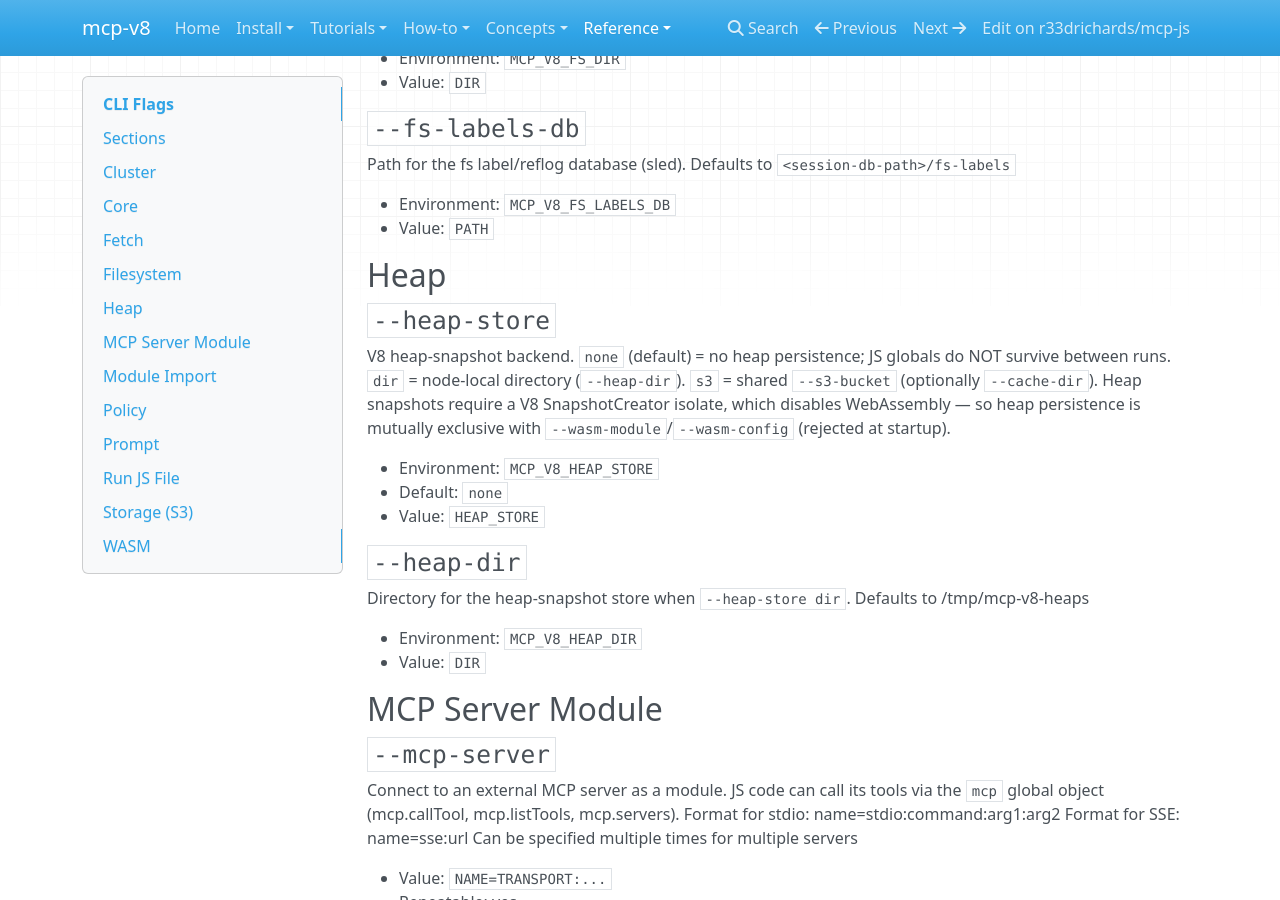
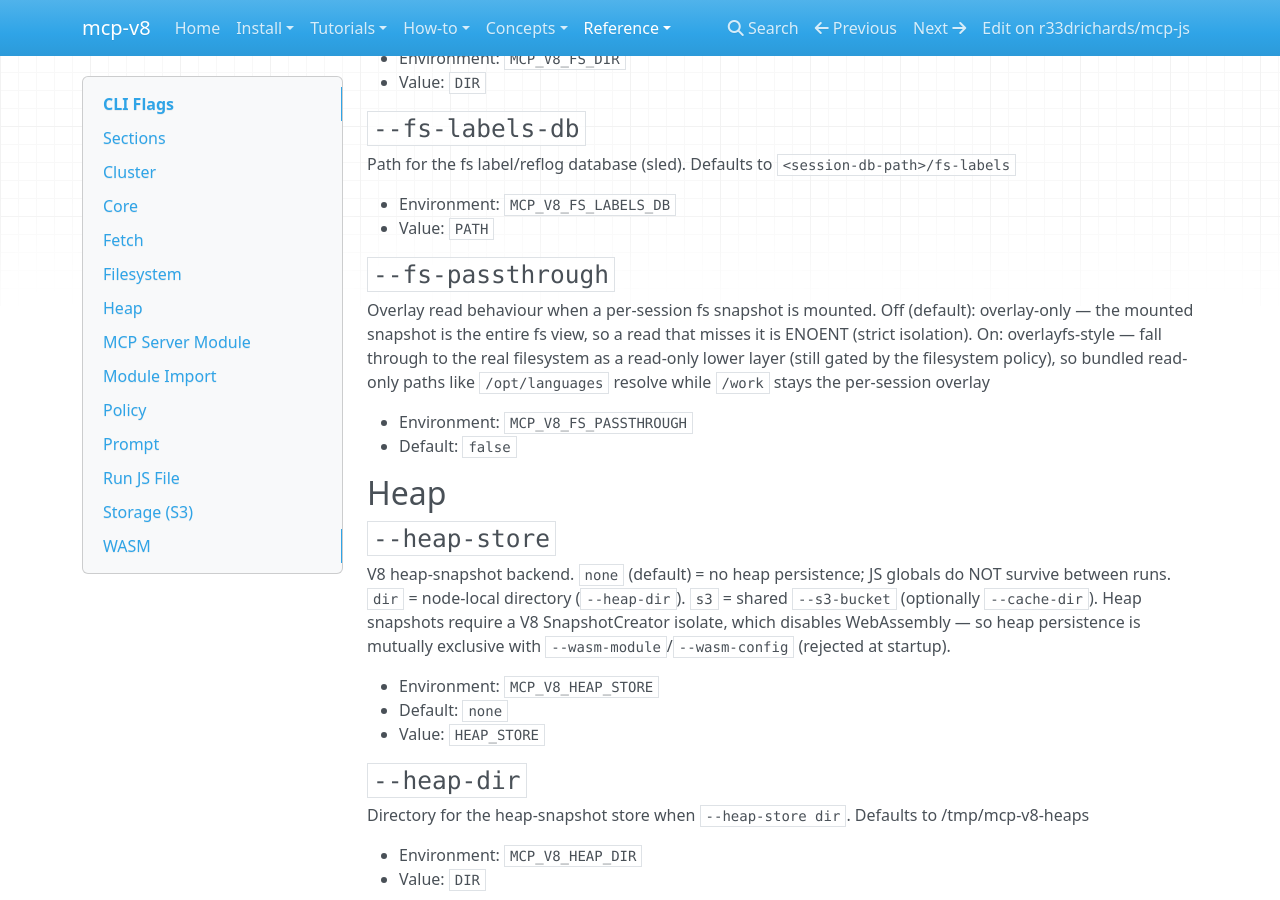
Before and after one commit to r33drichards/mcp-js, an MkDocs documentation site: the page built from site-docs/reference/cli-flags.md, in a window 1280 px wide and 900 px high, scrolled down 4403 px. Built offline with MkDocs 1.6.1, drawn with Linux system fonts in a browser that asks for light colours; nearby versions of some CDN libraries.

Commit message:
docs: regenerate cli-flags for --fs-passthrough
Co-Authored-By: Claude Opus 4.8 (1M context) <noreply@anthropic.com>

```diff
--- a/site-docs/reference/cli-flags.md
+++ b/site-docs/reference/cli-flags.md
@@ -196,6 +196,13 @@ Path for the fs label/reflog database (sled). Defaults to `<session-db-path>/fs-
 - Environment: `MCP_V8_FS_LABELS_DB`
 - Value: `PATH`
 
+### `--fs-passthrough`
+
+Overlay read behaviour when a per-session fs snapshot is mounted. Off (default): overlay-only — the mounted snapshot is the entire fs view, so a read that misses it is ENOENT (strict isolation). On: overlayfs-style — fall through to the real filesystem as a read-only lower layer (still gated by the filesystem policy), so bundled read-only paths like `/opt/languages` resolve while `/work` stays the per-session overlay
+
+- Environment: `MCP_V8_FS_PASSTHROUGH`
+- Default: `false`
+
 ## Heap
 
 ### `--heap-store`
```
